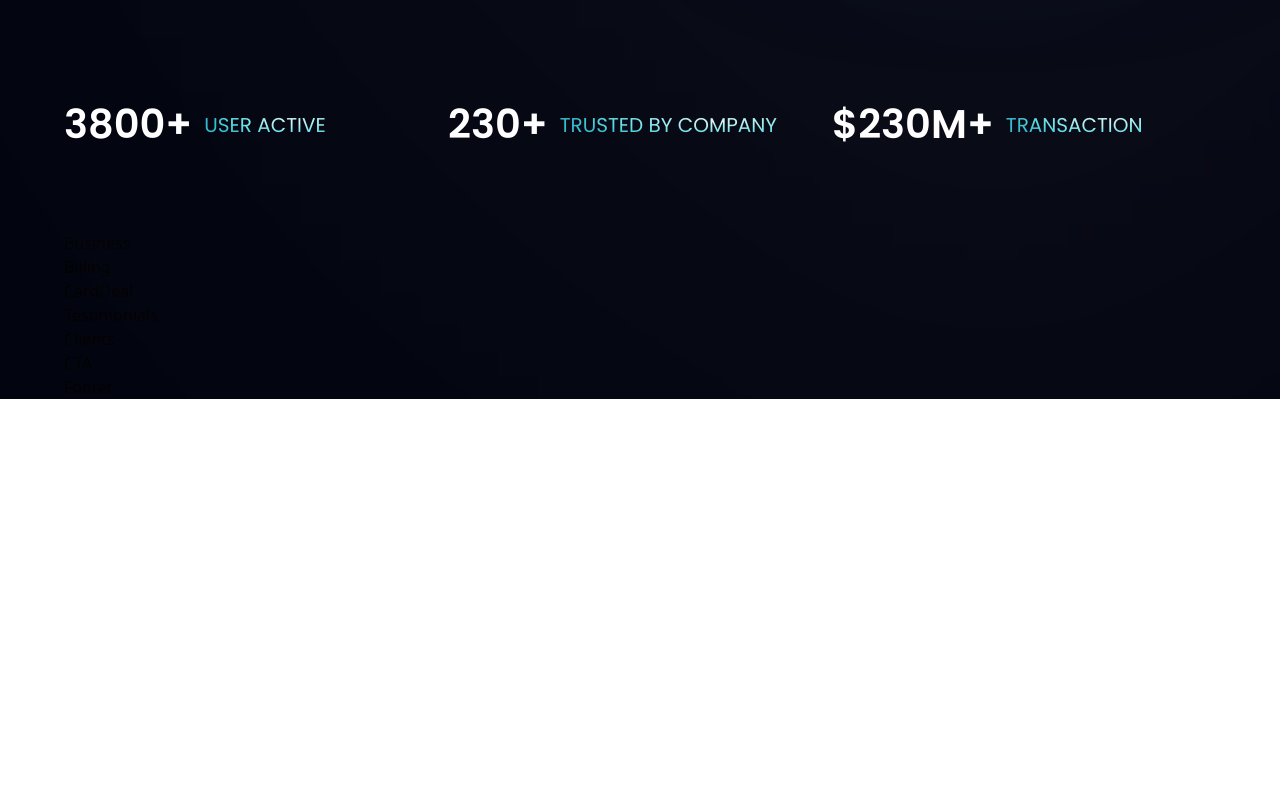
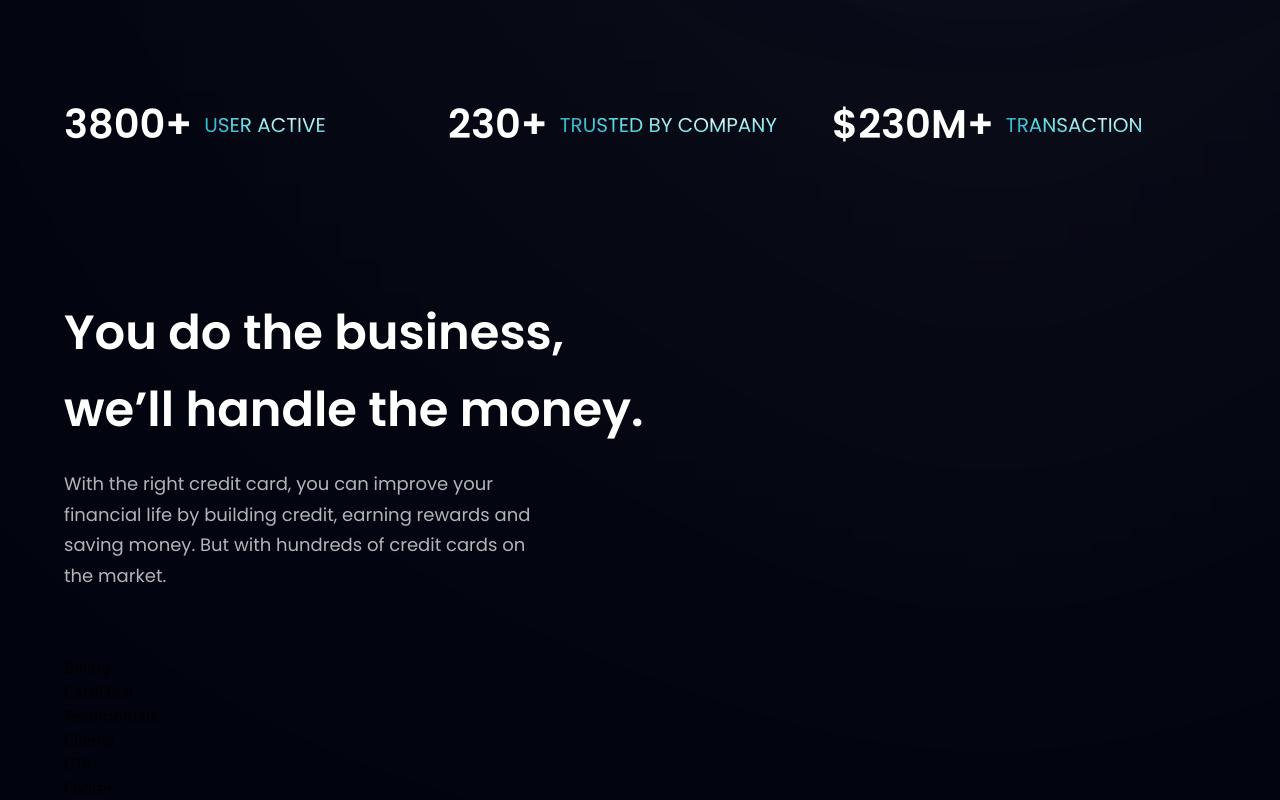
Before and after one commit to eric-antonio/bank_modern_app, a React (Vite) app: page / in a window 1280 px wide. Shown: the part 770-1570 px from the top of the page. Before the commit the page ends 1169 px from the top, so only its background shows below. Built offline with nearby package versions, Linux system fonts and the light colour scheme.

Commit message:
Update Business.jsx

```diff
--- a/src/components/Business.jsx
+++ b/src/components/Business.jsx
@@ -1,9 +1,23 @@
-
+import styles, { layout } from "../style";
+import { features } from "../constants";
+import { Button } from "./index";
 
 const Business = () => {
   return (
-    <div>Business</div>
-  )
-}
+    <section id="features" className={layout.section}>
+      <div className={layout.sectionInfo}>
+        <h2 className={styles.heading2}>
+          You do the business, <br className=" sm:block hidden" /> we’ll handle
+          the money.
+        </h2>
+        <p className={`${styles.paragraph} max-w-[470px] mt-5`}>
+          With the right credit card, you can improve your financial life by
+          building credit, earning rewards and saving money. But with hundreds
+          of credit cards on the market.
+        </p>
+      </div>
+    </section>
+  );
+};
 
-export default Business
+export default Business;
```
